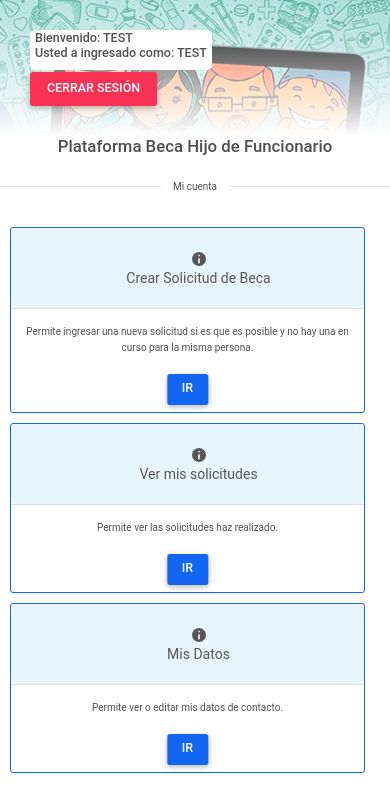
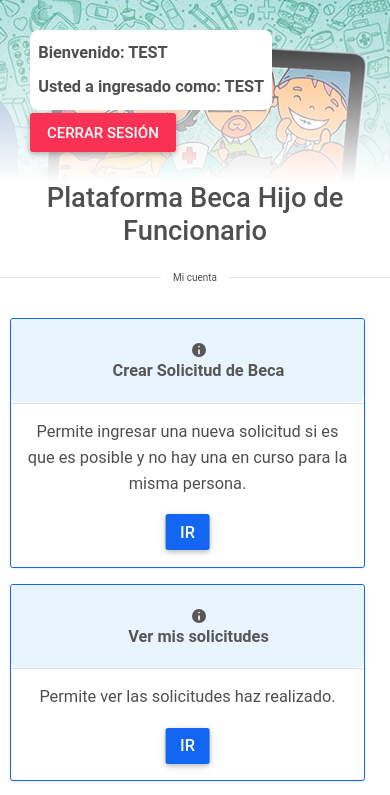
Before and after one commit to MilzCode/fron-bhf, a Next.js app: page /panel in a window 390 px wide. Shown: the top 795 px of the page. Built offline with nearby package versions, Linux system fonts and the light colour scheme; no server answers.

Commit message:
fix: detalles responsive

```diff
--- a/components/panel/CardPanel.tsx
+++ b/components/panel/CardPanel.tsx
@@ -20,8 +20,8 @@ const CardPanel = ({ title, children, href }: any) => {
           <p className="card-text">{children}</p>
           <br />
           <Link href={href} passHref>
-            <button type="button" className="btn btn-primary">
-              <h5>Ir</h5>
+            <button type="button" className="btn btn-primary cardPanel__irBtn">
+              Ir
             </button>
           </Link>
         </div>
--- a/components/panel/HeaderPanel.tsx
+++ b/components/panel/HeaderPanel.tsx
@@ -8,16 +8,16 @@ const Header = ({ nameUser, rolUser, title, onCerrarSesion }: any) => {
         {/* <img src="/portada.jpg" alt="hola" className=""/> */}
         <div>
           <div className="headerPanel__text">
-            <h5 className="mb-0 ">Bienvenido: {nameUser}</h5>
-            <h5 className="mb-3">Usted a ingresado como: {rolUser}</h5>
+            <p className="mb-0 ">Bienvenido: {nameUser}</p>
+            <p className="mb-3">Usted a ingresado como: {rolUser}</p>
           </div>
         </div>
         <button
           type="button"
-          className="btn btn-danger btn-lg"
+          className="btn btn-danger btn-lg headerPanel__logout"
           onClick={onCerrarSesion}
         >
-          <h5>Cerrar Sesión</h5>
+          Cerrar Sesión
         </button>
       </div>
       <h2 className="mb-3 text-center headerPanel__title">{title}</h2>
--- a/styles/panel/CardPanel.scss
+++ b/styles/panel/CardPanel.scss
@@ -1,5 +1,11 @@
 .cardPanel {
   margin-bottom: 1em;
+  font-size: $fontSize3 !important;
+  //title card
+  & .rs-message-body {
+    font-size: $fontSize3 !important;
+    font-weight: bold;
+  }
   & .card {
     height: 100%;
     position: relative;
@@ -14,4 +20,8 @@
     bottom: 0;
     margin-bottom: 1em;
   }
+  &__irBtn {
+    font-size: $fontSize3 !important;
+    font-weight: bold;
+  }
 }
--- a/styles/panel/HeaderPanel.scss
+++ b/styles/panel/HeaderPanel.scss
@@ -9,6 +9,20 @@
     background-repeat: no-repeat;
     //background opacity
   }
+  &__title {
+    font-size: $fontSize1 !important;
+  }
+  &__logout {
+    font-size: $fontSize4 !important;
+  }
+  &__text{
+    font-size: $fontSize3 !important;
+    font-weight: bold;
+    & > p:first-child{
+      margin-top: 0.6em;
+    }
+
+  }
   @media screen and (max-width: 768px) {
     &__text {
       display: inline-block;
--- a/styles/variables.scss
+++ b/styles/variables.scss
@@ -42,7 +42,8 @@ $GrisMDB: #e0e0e0;
 
 /**tamaños**/
 //Esta variable es importante ya que se usa como medida de tamaño de componentes junto con la funcion sizeResponsive()
-$baseSizeResponsive: min(5rem, 7vw);
+$baseSizeResponsive: min(3.5rem, 7vw);
+
 //ancho del sidebar (sidebar actualmente desactivado)
 $widthSideBar: 0px;
 //marginMain es el espacio en los costados del contenido.
@@ -56,10 +57,10 @@ $marginMain: 10px;
 //Font size usados para size Responsive
 //1 , 0.55, 0.45 , 0.4
 $fontSize1: sizeResponsive(1);
-$fontSize2: sizeResponsive(0.55);
-$fontSize3: sizeResponsive(0.45);
-$fontSize4: sizeResponsive(0.4);
-$fontSize5: sizeResponsive(0.3);
+$fontSize2: sizeResponsive(0.7);
+$fontSize3: sizeResponsive(0.6);
+$fontSize4: sizeResponsive(0.55);
+$fontSize5: sizeResponsive(0.5);
 
 /**funciones**/
 //nada aun
```
